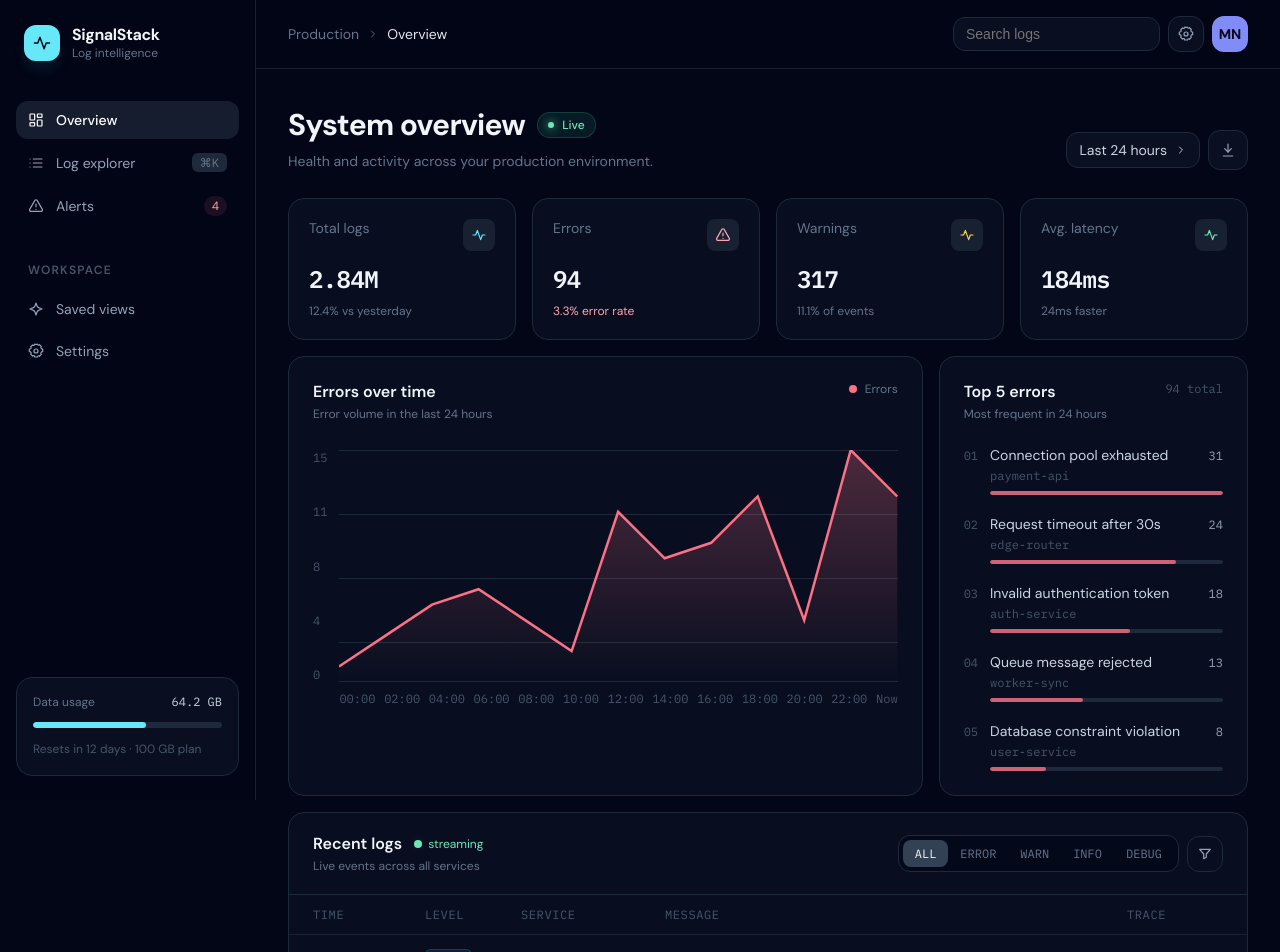
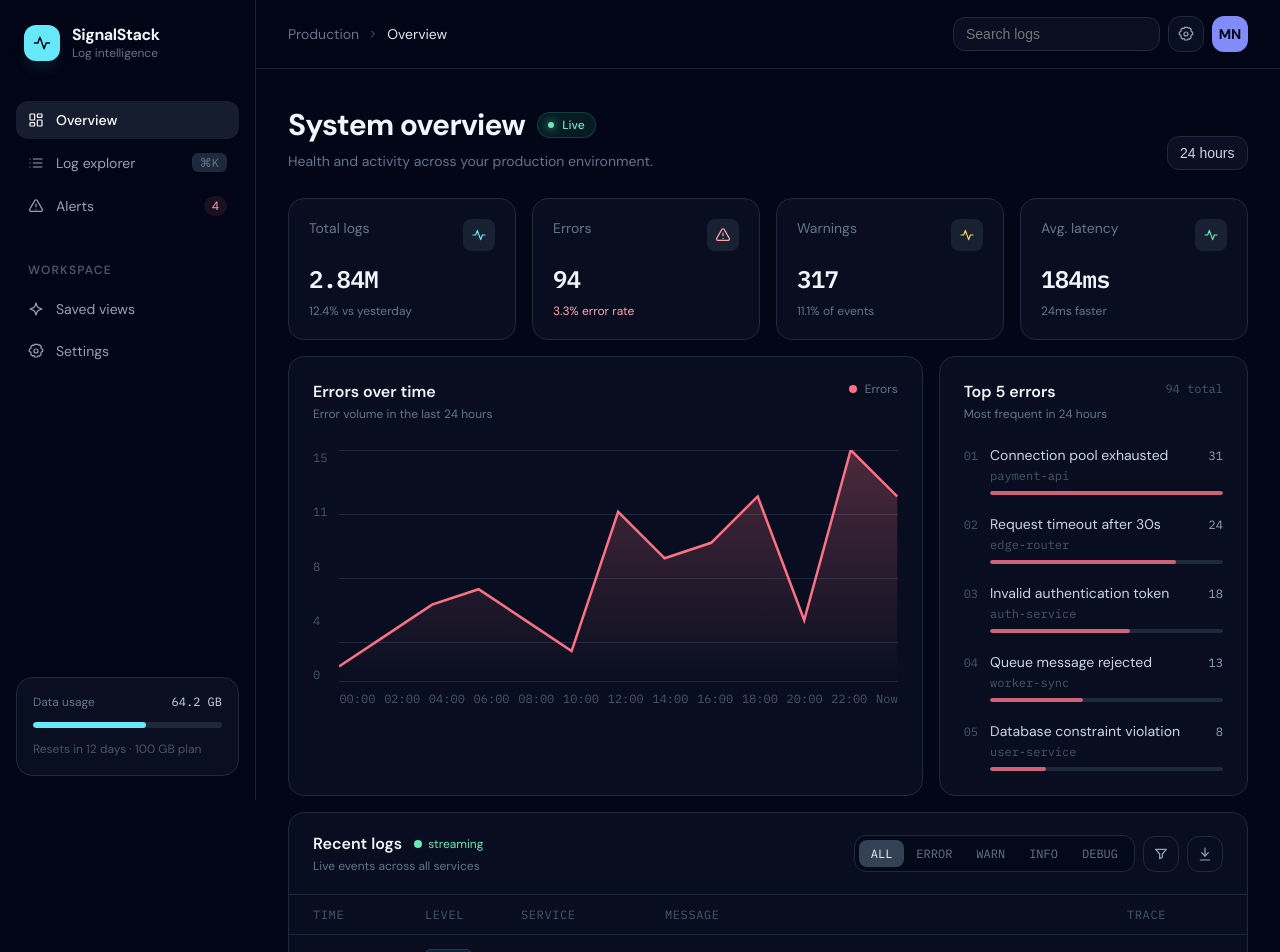
Before and after one commit to tolstojopii/AnalyzeLogs, a React (Vite) app: page / in a window 1280 px wide. Shown: the top 952 px of the page. Built offline with nearby package versions, Linux system fonts and the light colour scheme.

Commit message:
added ability to download logs

```diff
--- a/src/App.module.css
+++ b/src/App.module.css
@@ -103,6 +103,7 @@
   display: flex;
   align-items: center;
   gap: 0.5rem;
+  appearance: none;
   border: 1px solid var(--slate-800);
   border-radius: 0.75rem;
   background: rgb(15 23 42 / 0.6);
--- a/src/App.tsx
+++ b/src/App.tsx
@@ -6,14 +6,14 @@ import { ErrorsChart } from "./components/ErrorsChart/ErrorsChart";
 import { TopErrors } from "./components/TopErrors/TopErrors";
 import { LogStream } from "./components/LogStream/LogStream";
 import { Icon } from "./components/Icon/Icon";
-import { initialLogs, incomingLogs } from "./data/data";
+import { type Period, initialLogs, incomingLogs } from "./data/data";
 import s from "./App.module.css";
-
 
 export default function App() {
   const [logs, setLogs] = useState(initialLogs);
   const [isSidebarOpen, setIsSidebarOpen] = useState(false);
-  const [searchQuery, setSearchQuery] = useState('')
+  const [searchQuery, setSearchQuery] = useState("");
+  const [period, setPeriod] = useState<Period>("24h");
 
   useEffect(() => {
     const timers = incomingLogs.map((log, index) =>
@@ -40,10 +40,17 @@ export default function App() {
   return (
     <div className={s.page}>
       <div className={s.shell}>
-        <Sidebar isOpen={isSidebarOpen} onClose={()=> setIsSidebarOpen(false)} />
+        <Sidebar
+          isOpen={isSidebarOpen}
+          onClose={() => setIsSidebarOpen(false)}
+        />
 
         <main className={s.main}>
-          <Header onMenuClick={()=> setIsSidebarOpen(true)} searchQuery={searchQuery} onSearchQuery={setSearchQuery} />
+          <Header
+            onMenuClick={() => setIsSidebarOpen(true)}
+            searchQuery={searchQuery}
+            onSearchQuery={setSearchQuery}
+          />
 
           <div className={s.content}>
             <div className={s.pageHead}>
@@ -61,17 +68,17 @@ export default function App() {
               </div>
 
               <div className={s.filters}>
-                <div className={s.period}>
-                  Last 24 hours
-                  <Icon name="chevron" size={12} className="rotate" />
-                </div>
-                <button
-                  type="button"
-                  className={s.iconButton}
-                  aria-label="Download"
+                <select
+                  className={s.period}
+                  value={period}
+                  onChange={(e) => setPeriod(e.target.value as Period)}
+                  aria-label="Time period"
                 >
-                  <Icon name="download" />
-                </button>
+                  <option value="1h">1 hour</option>
+                  <option value="6h">6 hours</option>
+                  <option value="24h">24 hours</option>
+                  <option value="7d">7 days</option>
+                </select>
               </div>
             </div>
 
@@ -82,7 +89,7 @@ export default function App() {
               <TopErrors />
             </section>
 
-            <LogStream logs={logs}  searchQuery={searchQuery} />
+            <LogStream logs={logs} searchQuery={searchQuery} period={period} />
           </div>
         </main>
       </div>
--- a/src/components/LogStream/LogStream.module.css
+++ b/src/components/LogStream/LogStream.module.css
@@ -225,6 +225,11 @@
   color: var(--indigo-400);
 }
 
+.filterButton:disabled {
+  opacity: 0.5;
+  cursor: not-allowed;
+}
+
 .empty {
   padding: 3rem 1.5rem;
   text-align: center;
--- a/src/components/LogStream/LogStream.tsx
+++ b/src/components/LogStream/LogStream.tsx
@@ -2,13 +2,21 @@ import { useMemo, useState } from "react";
 import { Icon } from "../Icon/Icon";
 import { cx } from "../../utils/cx";
 import s from "./LogStream.module.css";
-import type { LogEntry, LogLevel } from "../../data/data";
+import {
+  type Period,
+  type LogEntry,
+  type LogLevel,
+  PERIOD_MS,
+} from "../../data/data";
+import { downloadJSON } from "../../utils/download";
+
 
 const LEVELS: readonly LogLevel[] = ["ERROR", "WARN", "INFO", "DEBUG"];
 
 interface LogStreamProps {
   logs: LogEntry[];
   searchQuery: string;
+  period: Period;
 }
 
 function pillClass(level: LogLevel): string {
@@ -26,21 +34,21 @@ function pillClass(level: LogLevel): string {
   }
 }
 
-export function LogStream({ logs, searchQuery }: LogStreamProps) {
+export function LogStream({ logs, searchQuery, period }: LogStreamProps) {
   const [levels, setLevels] = useState<LogLevel[]>([]);
 
   const toggleLevel = (level: LogLevel) => {
-  setLevels(prev =>
-    prev.includes(level)
-      ? prev.filter(l => l !== level)
-      : [...prev, level],
-  );
-};
+    setLevels((prev) =>
+      prev.includes(level) ? prev.filter((l) => l !== level) : [...prev, level],
+    );
+  };
+
 
   const visibleLogs = useMemo(() => {
-    const query = searchQuery.trim().toLocaleLowerCase();
-
+    const query = searchQuery.trim().toLowerCase();
+    const threshold = Date.now() - PERIOD_MS[period];
     return logs.filter((log) => {
+      const matchesPeriod = log.timestamp >= threshold;
       const matchesLevel = levels.length === 0 || levels.includes(log.level);
 
       const matchesSearch =
@@ -49,9 +57,15 @@ export function LogStream({ logs, searchQuery }: LogStreamProps) {
         log.service.toLowerCase().includes(query) ||
         log.trace.toLowerCase().includes(query);
 
-      return matchesLevel && matchesSearch;
+      return matchesLevel && matchesSearch && matchesPeriod;
     });
-  }, [levels, logs, searchQuery]);
+  }, [levels, logs, searchQuery, period]);
+
+
+  const handleDownload =()=>{
+    const filename = `logs-${new Date().toISOString().slice(0,10)}.json`;
+    downloadJSON(visibleLogs, filename)
+  }
 
   return (
     <section className={s.panel}>
@@ -83,11 +97,23 @@ export function LogStream({ logs, searchQuery }: LogStreamProps) {
             {LEVELS.map((level) => {
               const isActive = levels.includes(level);
 
-              return <button key={level} type="button" onClick={()=> toggleLevel(level)} className={cx(s.tab, isActive && s.tabActive)}>{level}</button>;
+              return (
+                <button
+                  key={level}
+                  type="button"
+                  onClick={() => toggleLevel(level)}
+                  className={cx(s.tab, isActive && s.tabActive)}
+                >
+                  {level}
+                </button>
+              );
             })}
           </div>
           <button type="button" className={s.filterButton} aria-label="Filter">
             <Icon name="filter" />
+          </button>
+          <button type="button" className={s.filterButton} onClick={handleDownload} aria-label="Download logs" disabled={visibleLogs.length === 0}>
+            <Icon name="download"/>
           </button>
         </div>
       </div>
@@ -118,7 +144,10 @@ export function LogStream({ logs, searchQuery }: LogStreamProps) {
               </div>
             ))}
             {visibleLogs.length === 0 && (
-              <div className={s.empty}>logs empty</div>
+              <div className={s.empty}>
+                No logs match your filters. Try a different period or clear the
+                search
+              </div>
             )}
           </div>
         </div>
--- a/src/data/data.ts
+++ b/src/data/data.ts
@@ -1,7 +1,17 @@
 import type { IconName } from "../components/Icon/Icon";
 export type LogLevel = "ERROR" | "WARN" | "INFO" | "DEBUG";
 
+export type Period = "1h" | "6h" | "24h" | "7d";
+
+export const PERIOD_MS: Record<Period, number> = {
+  "1h":  1 * 60 * 60 * 1000,
+  "6h":  6 * 60 * 60 * 1000,
+  "24h": 24 * 60 * 60 * 1000,
+  "7d":  7 * 24 * 60 * 60 * 1000,
+};
+
 export interface LogEntry {
+  timestamp: number;
   time: string;
   level: LogLevel;
   service: string;
@@ -31,6 +41,7 @@ export interface ErrorPoint {
 
 export const initialLogs: LogEntry[] = [
   {
+    timestamp: Date.now() - 5 * 60 * 1000,
     time: "14:42:18.904",
     level: "ERROR",
     service: "payment-api",
@@ -38,6 +49,7 @@ export const initialLogs: LogEntry[] = [
     trace: "req_8f31a",
   },
   {
+    timestamp: Date.now() - 2 * 60 * 60 * 1000,
     time: "14:42:16.217",
     level: "WARN",
     service: "auth-service",
@@ -45,6 +57,7 @@ export const initialLogs: LogEntry[] = [
     trace: "req_8f319",
   },
   {
+    timestamp: Date.now() - 20 * 60 * 1000,
     time: "16:21:54.547",
     level: "DEBUG",
     service: "reg-service",
@@ -52,6 +65,7 @@ export const initialLogs: LogEntry[] = [
     trace: "req_9c381a",
   },
   {
+    timestamp: Date.now() - 3 * 60 * 60 * 1000,
     time: "14:42:13.041",
     level: "INFO",
     service: "edge-router",
@@ -59,6 +73,7 @@ export const initialLogs: LogEntry[] = [
     trace: "req_8f318",
   },
   {
+    timestamp: Date.now() - 6 * 60 * 60 * 1000,
     time: "14:42:08.653",
     level: "ERROR",
     service: "worker-sync",
@@ -66,6 +81,7 @@ export const initialLogs: LogEntry[] = [
     trace: "req_8f317",
   },
   {
+    timestamp: Date.now() - 5 * 60 * 60 * 1000,
     time: "14:42:02.190",
     level: "INFO",
     service: "user-service",
@@ -73,6 +89,7 @@ export const initialLogs: LogEntry[] = [
     trace: "req_8f316",
   },
   {
+    timestamp: Date.now() - 7 * 24 * 60 * 60 * 1000,
     time: "14:41:58.772",
     level: "WARN",
     service: "database",
@@ -83,6 +100,7 @@ export const initialLogs: LogEntry[] = [
 
 export const incomingLogs: LogEntry[] = [
   {
+    timestamp: Date.now() - 30 * 1000,
     time: "14:42:22.106",
     level: "INFO",
     service: "edge-router",
@@ -90,6 +108,7 @@ export const incomingLogs: LogEntry[] = [
     trace: "req_8f31b",
   },
   {
+    timestamp: Date.now() -  15 * 1000,
     time: "14:42:25.448",
     level: "WARN",
     service: "cache-primary",
@@ -97,6 +116,7 @@ export const incomingLogs: LogEntry[] = [
     trace: "req_8f31c",
   },
   {
+    timestamp: Date.now() - 45 * 1000,
     time: "14:42:29.813",
     level: "ERROR",
     service: "payment-api",
--- /dev/null
+++ b/src/utils/download.ts
@@ -0,0 +1,11 @@
+export function downloadJSON(data: unknown, filename: string): void {
+  const blob = new Blob([JSON.stringify(data, null, 2)], {
+    type: "application/json",
+  });
+  const url = URL.createObjectURL(blob);
+  const link = document.createElement("a");
+  link.href = url;
+  link.download = filename;
+  link.click();
+  URL.revokeObjectURL(url);
+}
```
